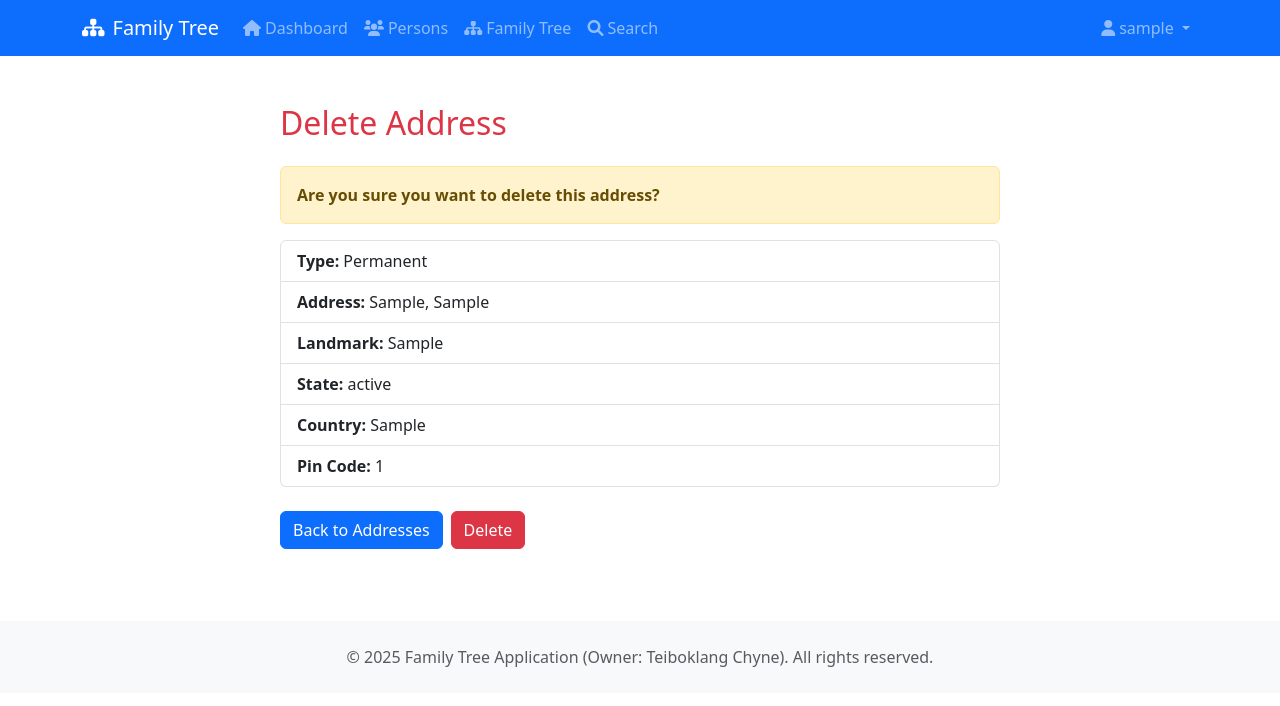
After one commit to teibokchyne/Family-Tree, a Flask app: page /display_address/1 in a window 1280 px wide. The commit adds this page. Shown: the top 706 px of the page. Run offline with Flask 3, Linux system fonts and the light colour scheme; a user stored in the database is signed in; tables that the repository leaves empty hold one stand-in row (values such as "Sample post").

Commit message:
Add address delete functionality

```diff
--- a/family_tree/cursor.py
+++ b/family_tree/cursor.py
@@ -47,9 +47,25 @@ class Cursor:
             record_id: The primary key of the record to update
             **kwargs: Field values to update (passed to model instance)
         """
-        record = db.session.query(table).get(record_id)
+        record = db.session.query(table).filter_by(id=record_id).first()
         if not record:
             raise ValueError(f"Record with id {record_id} not found in {table.__tablename__}")
         for key, value in kwargs.items():
             setattr(record, key, value)
         db.session.commit()
+
+    def delete(self, db, table, **kwargs):
+        """
+        Delete a record from a SQLAlchemy table.
+
+        Parameters:
+            db: The SQLAlchemy instance (usually `from yourapp import db`)
+            table: The SQLAlchemy model class (e.g. User, Order)
+            record_id: The primary key of the record to delete
+        """
+        records = db.session.query(table).filter_by(**kwargs).all()
+        if not records:
+            raise ValueError(f"Record not found in {table.__tablename__}")
+        for record in records:
+            db.session.delete(record)
+        db.session.commit()
--- a/family_tree/routes/user.py
+++ b/family_tree/routes/user.py
@@ -195,3 +195,47 @@ def edit_address(address_id):
         form=form,
         address=address
     )
+
+@bp.route('/display_address/<int:address_id>')
+@login_required
+def display_address(address_id):
+    """
+    Render the display address page for a specific address.
+    """
+    app.logger.info(
+        f"Rendering display address page for user {current_user.username}, address ID {address_id}.")
+    address = cursor.query(db, Address, filter_by=True,
+                           id=address_id, user_id=current_user.id).first()
+    if not address:
+        app.logger.warning(
+            f"Address ID {address_id} not found for user {current_user.username}.")
+        flash('Address not found.', 'danger')
+        return redirect(url_for('user.address'))
+
+    return render_template(
+        'user/display_address.html',
+        address=address
+    )
+
+@bp.route('/delete_address/<int:address_id>', methods=['POST'])
+@login_required
+def delete_address(address_id):
+    """
+    Render the delete address confirmation page and handle deletion.
+    """
+    app.logger.info(
+        f"Rendering delete address page for user {current_user.username}, address ID {address_id}.")
+    address = cursor.query(db, Address, filter_by=True,
+                           id=address_id, user_id=current_user.id).first()
+    if not address:
+        app.logger.warning(
+            f"Address ID {address_id} not found for user {current_user.username}.")
+        flash('Address not found.', 'danger')
+
+    if request.method == 'POST':
+        cursor.delete(db, Address, id=address_id, user_id=current_user.id)
+        flash('Address deleted successfully!', 'success')
+        app.logger.info(
+            f"Address ID {address_id} deleted for user {current_user.username}.")
+
+    return redirect(url_for('user.address'))
--- a/family_tree/templates/base.html
+++ b/family_tree/templates/base.html
@@ -67,6 +67,9 @@
                                 <li><a class="dropdown-item" href="{{ url_for('user.profile') }}">
                                     <i class="fas fa-user-cog me-2"></i>Profile
                                 </a></li>
+                                <li><a class="dropdown-item" href="{{ url_for('user.address') }}">
+                                    <i class="fas fa-user-cog me-2"></i>Address
+                                </a></li>
                                 <li><hr class="dropdown-divider"></li>
                                 <li><a class="dropdown-item" href="{{ url_for('common.logout') }}">
                                     <i class="fas fa-sign-out-alt me-2"></i>Logout
--- /dev/null
+++ b/family_tree/templates/user/display_address.html
@@ -0,0 +1,41 @@
+{% extends 'base.html' %}
+{% block content %}
+  {% if address %}
+    <div class="container mt-5">
+      <div class="row justify-content-center">
+        <div class="col-md-8">
+          <h2 class="mb-4 text-danger">Delete Address</h2>
+          <div class="alert alert-warning">
+            <strong>Are you sure you want to delete this address?</strong>
+          </div>
+          <ul class="list-group mb-4">
+            <li class="list-group-item"><strong>Type:</strong> {{ 'Permanent' if address.is_permanent else 'Current' }}</li>
+            <li class="list-group-item"><strong>Address:</strong> {{ address.first_line }}{% if address.second_line %}, {{ address.second_line }}{% endif %}</li>
+            <li class="list-group-item"><strong>Landmark:</strong> {{ address.landmark }}</li>
+            <li class="list-group-item"><strong>State:</strong> {{ address.state }}</li>
+            <li class="list-group-item"><strong>Country:</strong> {{ address.country }}</li>
+            <li class="list-group-item"><strong>Pin Code:</strong> {{ address.pin_code }}</li>
+          </ul>
+          <div class="d-flex align-items-center mb-4">
+            <a href="{{ url_for('user.address') }}" class="btn btn-primary">Back to Addresses</a>
+            <form method="POST" action="{{ url_for('user.delete_address', address_id=address.id) }}" class="ms-2 mb-0">
+              <button type="submit" class="btn btn-danger">Delete</button>
+            </form>
+          </div>
+        </div>
+      </div>
+    </div>
+  {% else %}
+    <div class="container mt-5">
+      <div class="row justify-content-center">
+        <div class="col-md-8">
+          <h2 class="mb-4 text-danger">Address Not Found</h2>
+          <div class="alert alert-warning">
+            <strong>The address you are trying to delete does not exist.</strong>
+          </div>
+          <a href="{{ url_for('user.address') }}" class="btn btn-primary">Back to Addresses</a>
+        </div>
+      </div>
+    </div>
+  {% endif %}
+{% endblock %}
```
Also changed, not shown: family_tree/templates/user/address.html (+6 -2 lines).
